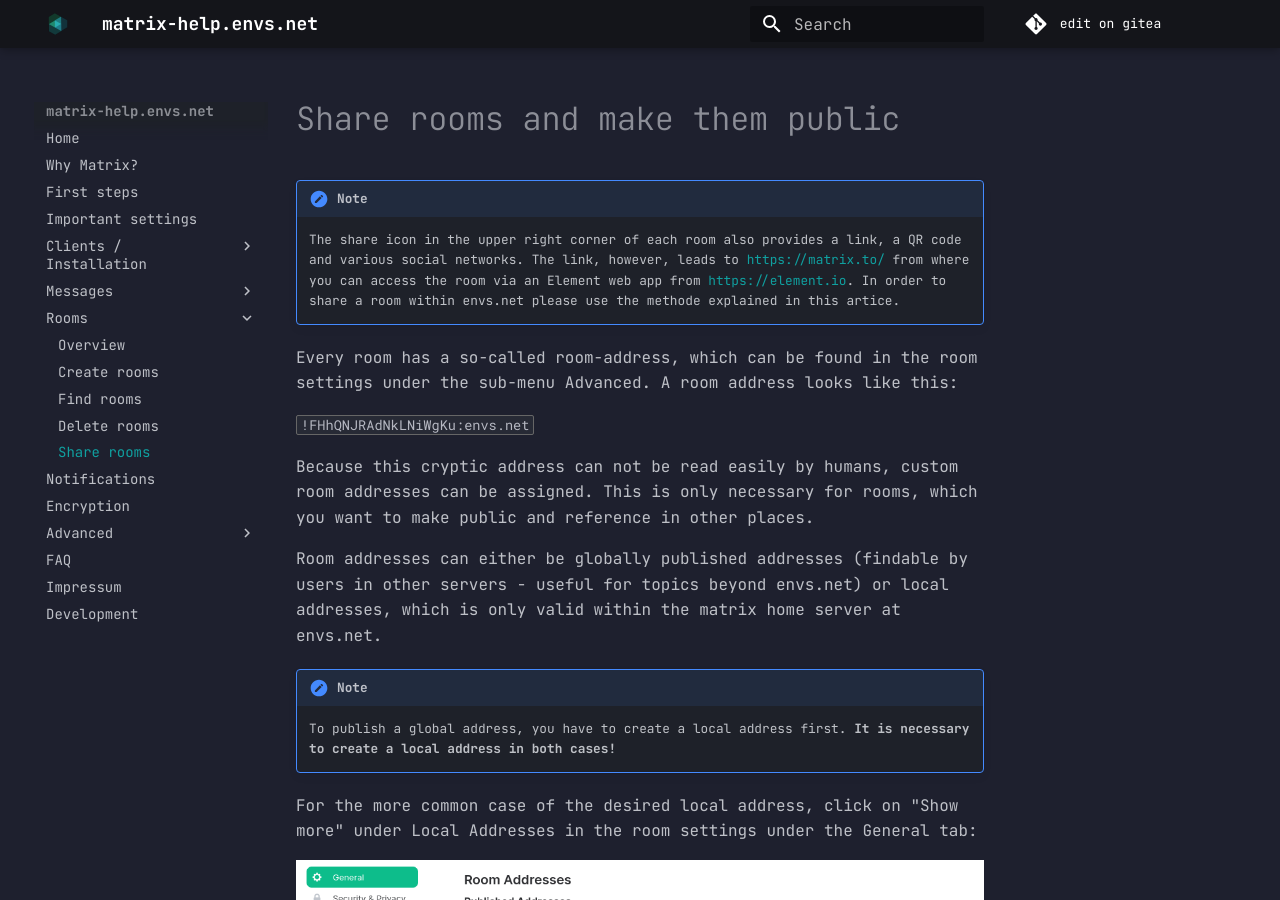
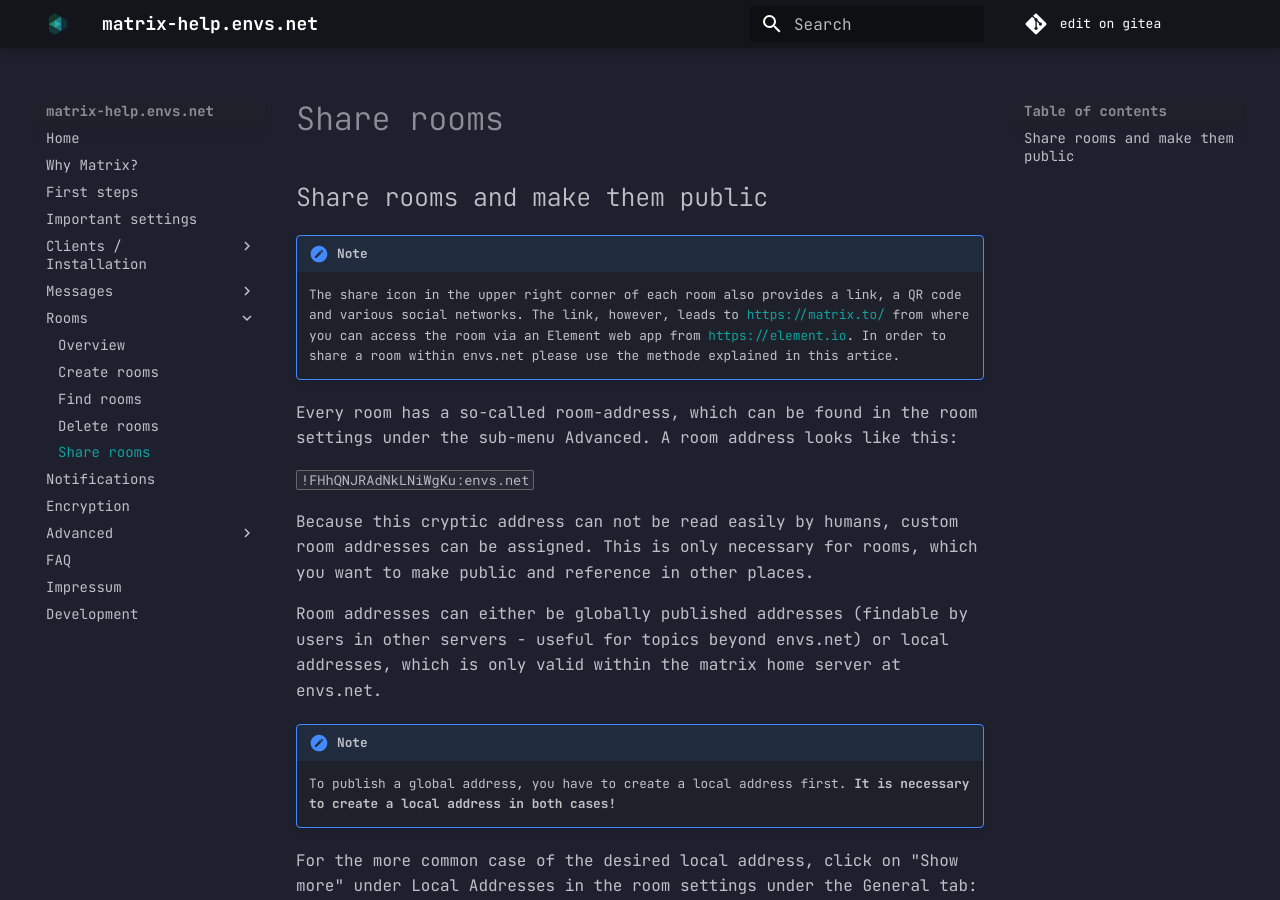
Before and after one commit to envs-net/matrix-doc, an MkDocs documentation site: the page built from docs/rooms/sharing.md, in a window 1280 px wide and 900 px high. Built offline with MkDocs 1.6.1 and Material for MkDocs 9.7.7, drawn with Linux system fonts in a browser that asks for light colours.

Commit message:
Fix heading

```diff
--- a/docs/rooms/sharing.md
+++ b/docs/rooms/sharing.md
@@ -3,7 +3,7 @@ title: "Share rooms"
 date: 2021-08-03T20:30:00+02:00
 ---
 
-# Share rooms and make them public
+## Share rooms and make them public
 
 !!! note
     The share icon in the upper right corner of each room also provides a link, a QR code and various social networks. The link, however, leads to [https://matrix.to/](https://matrix.to/) from where you can access the room via an Element web app from [https://element.io](https://element.io). In order to share a room within envs.net please use the methode explained in this artice.
```
